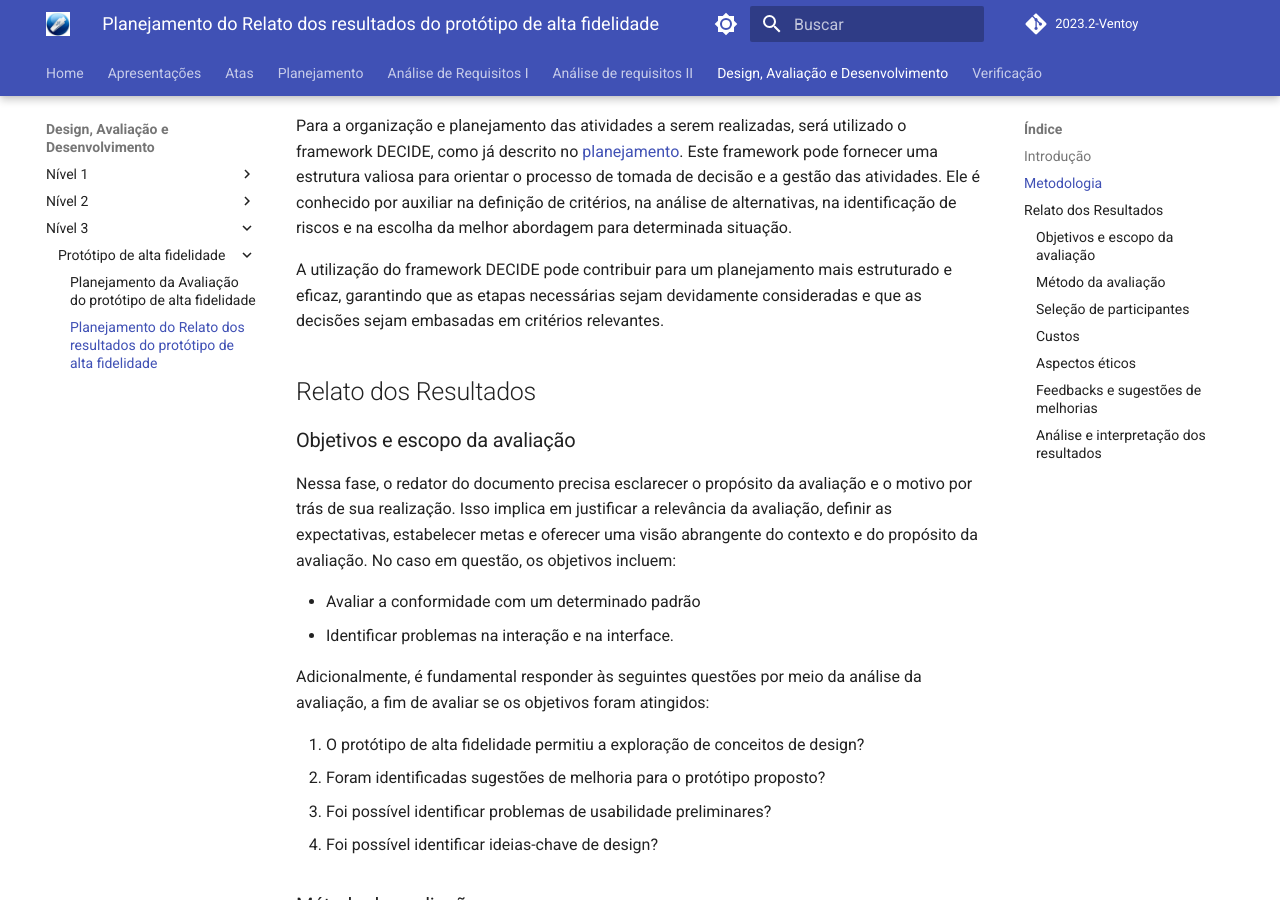
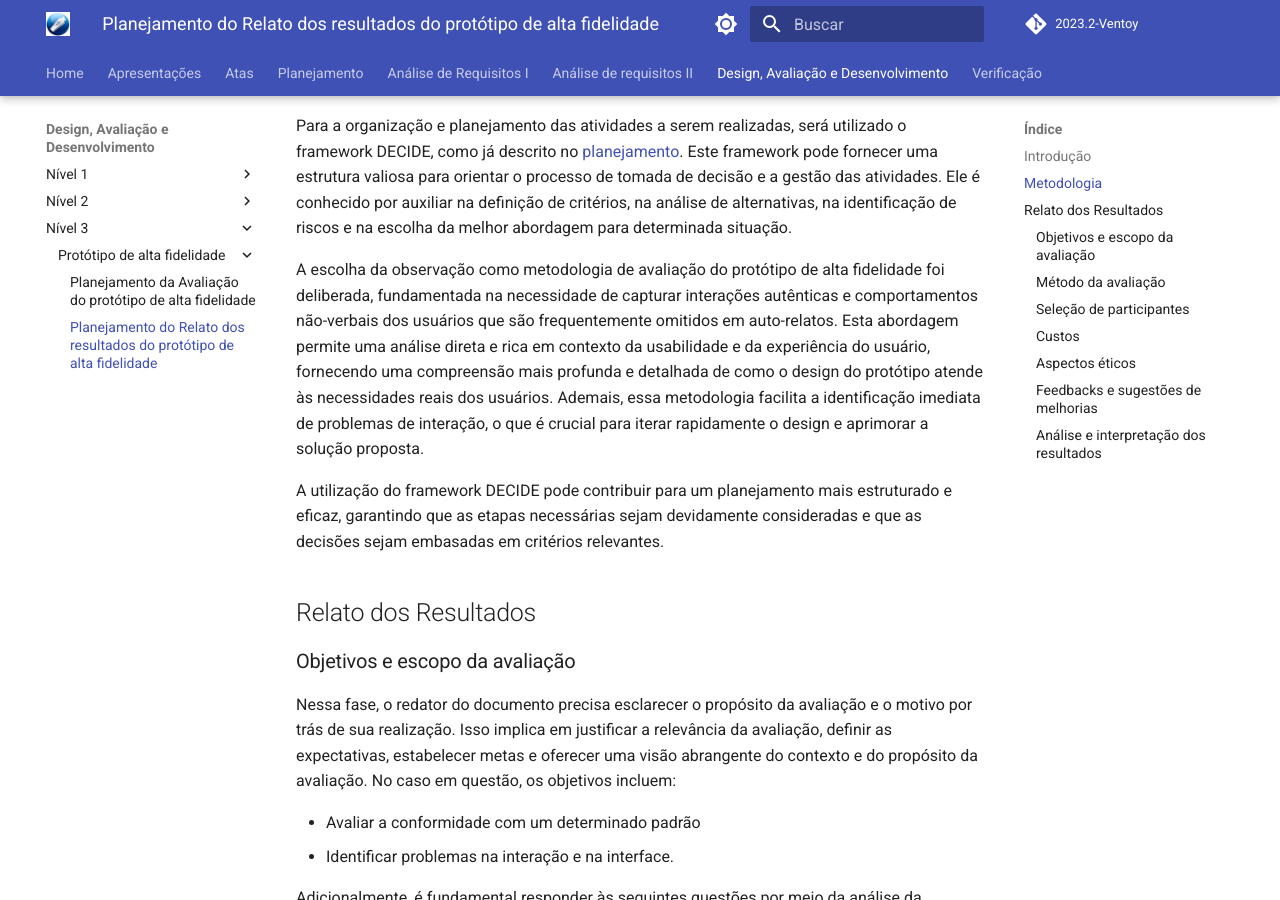
Before and after one commit to Interacao-Humano-Computador/2023.2-Ventoy, an MkDocs documentation site: the page built from docs/DAD/nivel2/prototipoAltaFidelidade/PlanejamentoRelatoPrototipoAltaFidelidade.md, in a window 1280 px wide and 900 px high, scrolled down 714 px. Built offline with MkDocs 1.6.1 and Material for MkDocs 9.7.7, drawn with Linux system fonts in a browser that asks for light colours; comment, search, counter and statistics services are not loaded.

Commit message:
Update PlanejamentoRelatoPrototipoAltaFidelidade.md

```diff
--- a/docs/DAD/nivel2/prototipoAltaFidelidade/PlanejamentoRelatoPrototipoAltaFidelidade.md
+++ b/docs/DAD/nivel2/prototipoAltaFidelidade/PlanejamentoRelatoPrototipoAltaFidelidade.md
@@ -11,6 +11,8 @@ A seleção da metodologia a ser empregada no planejamento do relatório do prot
 A metodologia escolhida para este projeto será a observação, onde um usuário será convidado a realizar uma simulação com o protótipo de alta fidelidade. Isso implica conduzir simulações individuais, com o propósito de obter informações detalhadas sobre suas percepções, experiências e desafios ao executar as tarefas relacionadas ao protótipo.
 
 Para a organização e planejamento das atividades a serem realizadas, será utilizado o framework DECIDE, como já descrito no [planejamento](). Este framework pode fornecer uma estrutura valiosa para orientar o processo de tomada de decisão e a gestão das atividades. Ele é conhecido por auxiliar na definição de critérios, na análise de alternativas, na identificação de riscos e na escolha da melhor abordagem para determinada situação.
+
+A escolha da observação como metodologia de avaliação do protótipo de alta fidelidade foi deliberada, fundamentada na necessidade de capturar interações autênticas e comportamentos não-verbais dos usuários que são frequentemente omitidos em auto-relatos. Esta abordagem permite uma análise direta e rica em contexto da usabilidade e da experiência do usuário, fornecendo uma compreensão mais profunda e detalhada de como o design do protótipo atende às necessidades reais dos usuários. Ademais, essa metodologia facilita a identificação imediata de problemas de interação, o que é crucial para iterar rapidamente o design e aprimorar a solução proposta.
 
 A utilização do framework DECIDE pode contribuir para um planejamento mais estruturado e eficaz, garantindo que as etapas necessárias sejam devidamente consideradas e que as decisões sejam embasadas em critérios relevantes.
 
```
